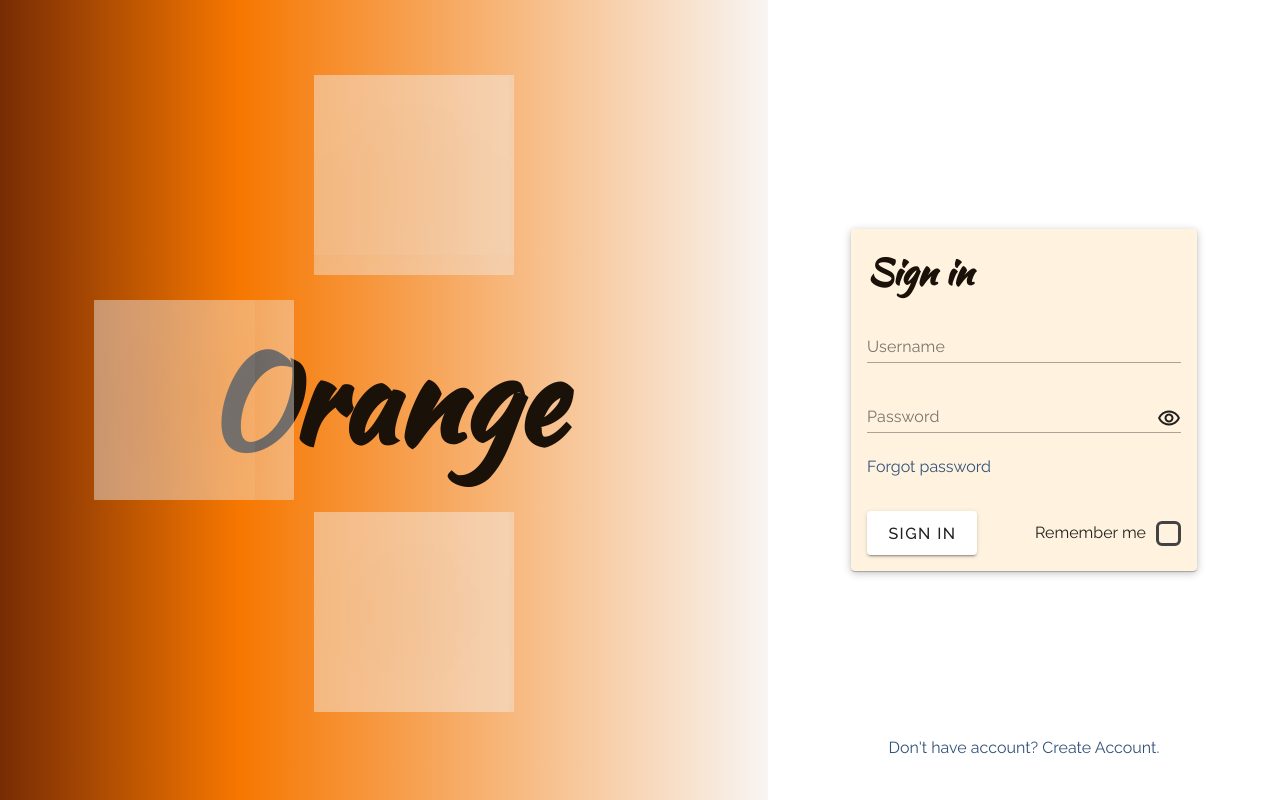
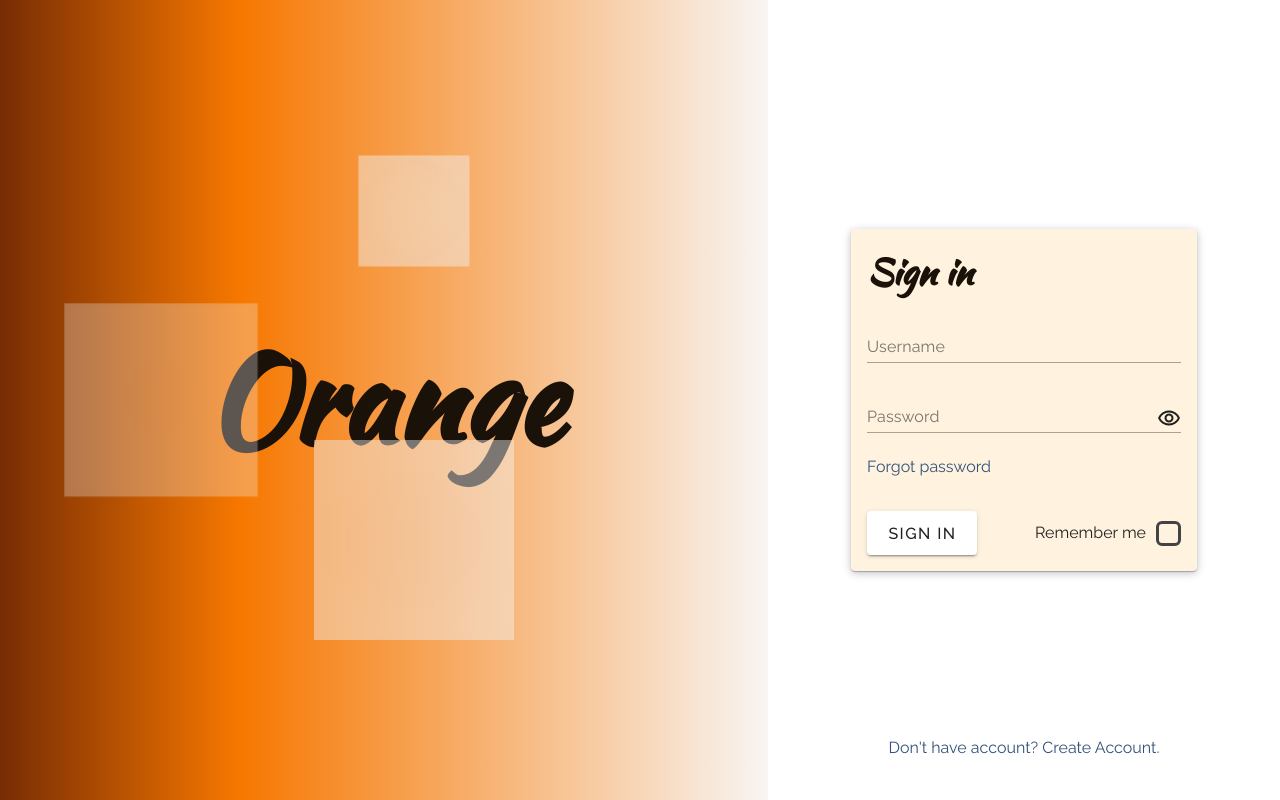
Before and after one commit to space-vagabund/orange, a Vue app: page /sign-in in a window 1280 px wide. Built offline with nearby package versions, Linux system fonts and the light colour scheme.

Commit message:
updated banner animation

```diff
--- a/src/components/PageBanner.vue
+++ b/src/components/PageBanner.vue
@@ -122,57 +122,73 @@ export default defineComponent({
       position: absolute;
       right: -130px;
       top: 10%;
-      animation: block1 3s linear infinite;
+      animation: block1 9s linear infinite;
     }
     .block2 {
       position: absolute;
       right: 70px;
       top: 37.5%;
       background-color: transparent;
-      animation: block2 3s linear infinite;
+      animation: block2 7.5s linear infinite;
     }
     .block3 {
       position: absolute;
       right: -130px;
-      top: 64.5%;
+      top: 60%;
       background-color: transparent;
-      animation: block3 3s linear infinite;
+      animation: block3 5s linear infinite;
     }
   }
 
   @keyframes block1 {
     0% {
-      top: 8%;
+      top: 5%;
+      opacity: 0;
     }
     50% {
-      top: 10%;
+      top: 15%;
+      transform: scale(0.5);
+      opacity: 1;
     }
     100% {
-      top: 8%;
+      top: 5%;
+      opacity: 0;
     }
   }
 
   @keyframes block2 {
     0% {
       right: 70px;
+      transform: scale(0.5);
+      opacity: 0;
     }
     50% {
-      right: 100px;
+      right: 150px;
+      transform: scale(1.2);
+      opacity: 1;
     }
     100% {
       right: 70px;
+      transform: scale(0.5);
+      opacity: 0;
     }
   }
 
   @keyframes block3 {
     0% {
-      top: 66%;
+      top: 55%;
+      transform: scale(1);
+      opacity: 1;
     }
     50% {
-      top: 63%;
+      top: 45%;
+      transform: scale(0.5);
+      opacity: 0;
     }
     100% {
-      top: 66%;
+      top: 55%;
+      transform: scale(1);
+      opacity: 1;
     }
   }
 }
```
